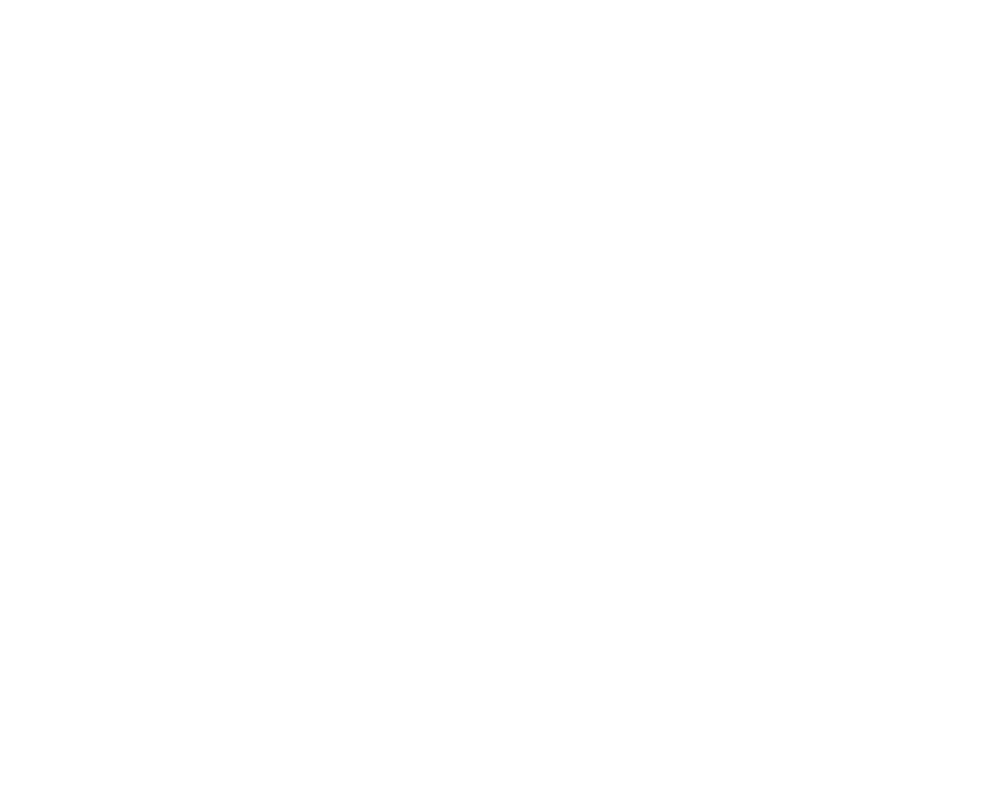
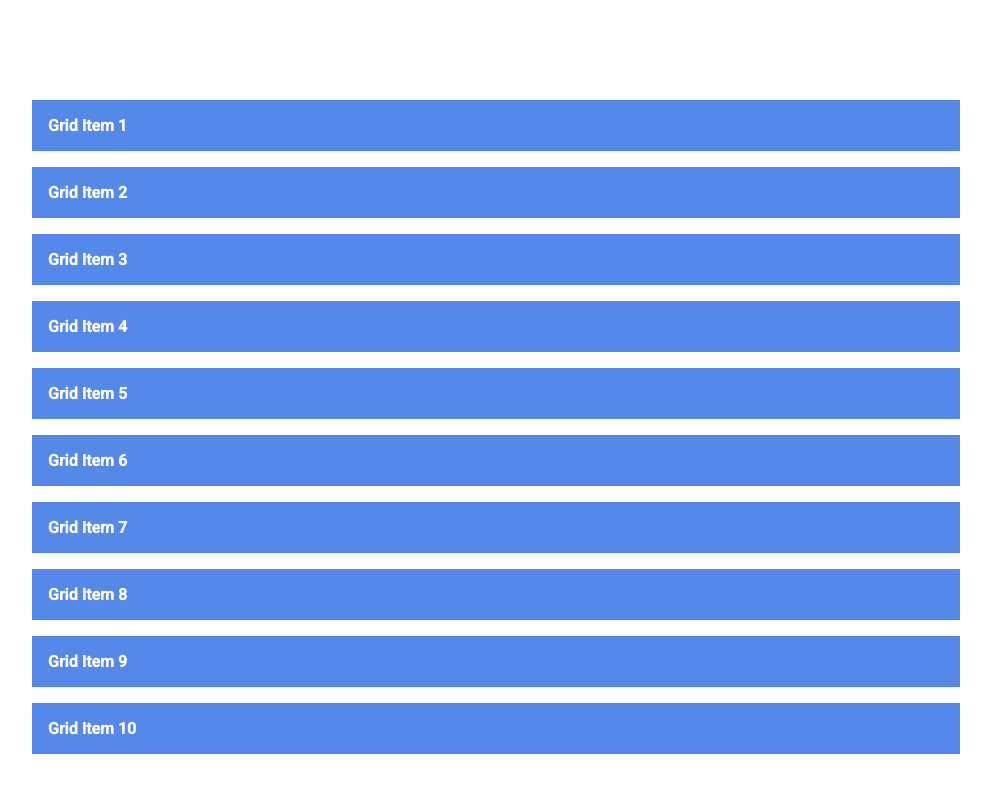
Before and after one commit to Atwiinesteve/grid-projects-repo, a plain HTML site: page index.html in a window 1280 px wide. Shown: the whole page, without its empty margins (144-1135 px from the left). Drawn offline with Linux system fonts and the light colour scheme.

Commit message:
Grid Project v1.0

```diff
--- a/index.html
+++ b/index.html
@@ -4,11 +4,24 @@
         <meta charset="UTF-8">
         <meta http-equiv="X-UA-Compatible" content="IE=edge">
         <meta name="viewport" content="width=device-width, initial-scale=1.0">
+
+        <link rel="stylesheet" href="./css/styles.css">
         <title>Grid System v1.0</title>
 </head>
 <body>
 
-
+        <div class="grid--container">
+                <div class="grid--item">Grid Item 1</div>
+                <div class="grid--item">Grid Item 2</div>
+                <div class="grid--item">Grid Item 3</div>
+                <div class="grid--item">Grid Item 4</div>
+                <div class="grid--item">Grid Item 5</div>
+                <div class="grid--item">Grid Item 6</div>
+                <div class="grid--item">Grid Item 7</div>
+                <div class="grid--item">Grid Item 8</div>
+                <div class="grid--item">Grid Item 9</div>
+                <div class="grid--item">Grid Item 10</div>
+        </div>
 
 </body>
 </html>
--- a/styles.scss
+++ b/styles.scss
@@ -0,0 +1,26 @@
+@import url('https://fonts.googleapis.com/css2?family=Roboto:wght@500&display=swap');
+
+* {
+        padding: 0px;
+        margin: 0px;
+        box-sizing: border-box;
+}
+
+body {
+        font-family: 'Roboto', sans-serif;
+        color: #fff;
+        font-size: 16px;
+        font-weight: 700;
+        background-color: #fff;
+}
+
+.grid--container {
+        max-width: 960px;
+        margin: 100px auto;
+}
+
+.grid--item {
+        background-color: rgb(84, 136, 233);
+        padding: 1rem;
+        margin: 1rem;
+}
```
Also changed, not shown: css/styles.css (added).
